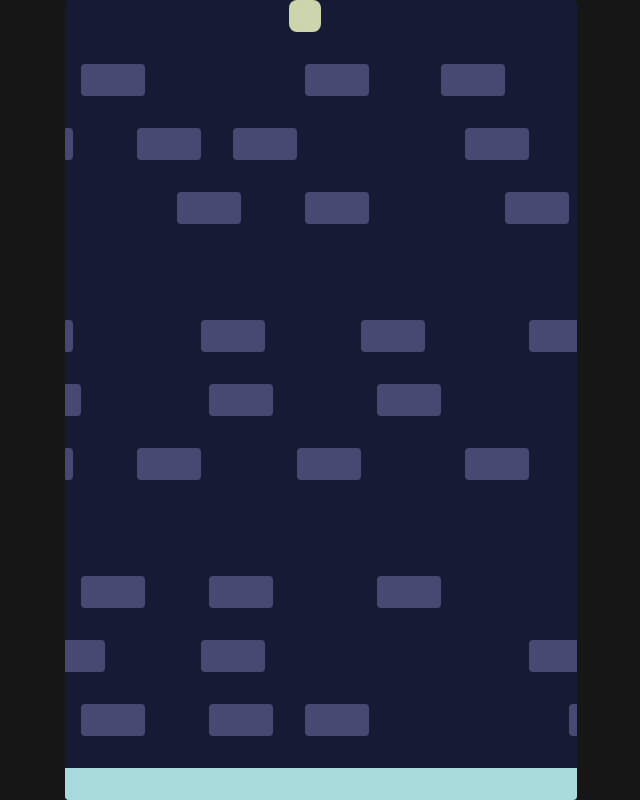
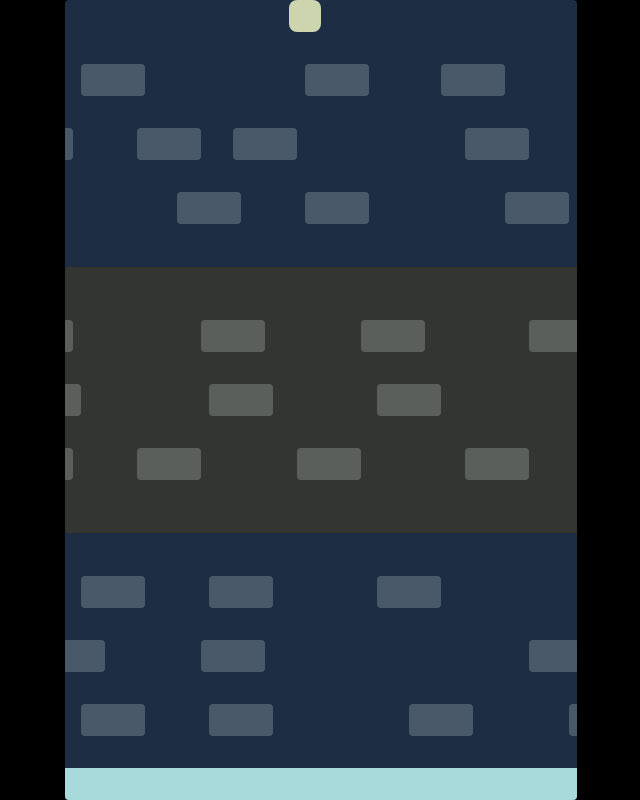
Before and after one commit to lousousa/frogger-game, a Vue app: page / in a window 1280 px wide. Shown: the whole page, without its empty margins (319-959 px from the left). Built offline with nearby package versions, Linux system fonts and the light colour scheme.

Commit message:
update theme

```diff
--- a/src/components/Game.vue
+++ b/src/components/Game.vue
@@ -42,7 +42,11 @@
   const player = ref()
   const checkpoint = ref()
 
-  const keys = reactive({
+  type KeysType = {
+    [key: string]: boolean
+  }
+
+  const keys:KeysType = reactive({
     up: false,
     right: false,
     down: false,
@@ -117,8 +121,12 @@
       const confirmation = confirm('You\'ve won! Play it again?')
 
       if (confirmation) {
+        const checkingKeys = ['up', 'right', 'down', 'left']
+        checkingKeys.forEach(key => { keys[key] = false })
+
         player.value.reset()
         foeRefs?.forEach(foe => foe.component.reset())
+
         state.isPaused = false
       }
     }, 150)
@@ -154,11 +162,11 @@
     display: flex;
     justify-content: center;
     align-items: center;
-    background-color: #161616;
+    background-color: #000;
   }
 
   .game-component {
-    background-color: #161b33;
+    background: linear-gradient(#1d2d44 33.33%, #333533 33.33%, #333533 66.66%, #1d2d44 66.66%);
     position: relative;
     overflow: hidden;
     border-radius: 4px;
--- a/src/components/PrimaryFoe.vue
+++ b/src/components/PrimaryFoe.vue
@@ -90,7 +90,8 @@
 
 <style lang="scss" scoped>
   .primary-foe {
-    background-color: #474973;
+    background-color: #cfdbd5;
+    opacity: .25;
     width: 64px;
     height: 32px;
     border-radius: 4px;
--- a/src/foe-list.ts
+++ b/src/foe-list.ts
@@ -34,7 +34,7 @@ export const foeList = [
   { x: 224, y: 640, dir: 'left' },
   { x: 384, y: 640, dir: 'left' },
 
-  { x: 512, y: 704, dir: 'right' },
+  { x: 32, y: 704, dir: 'right' },
   { x: 192, y: 704, dir: 'right' },
   { x: 288, y: 704, dir: 'right' },
   { x: 416, y: 704, dir: 'right' }
```
